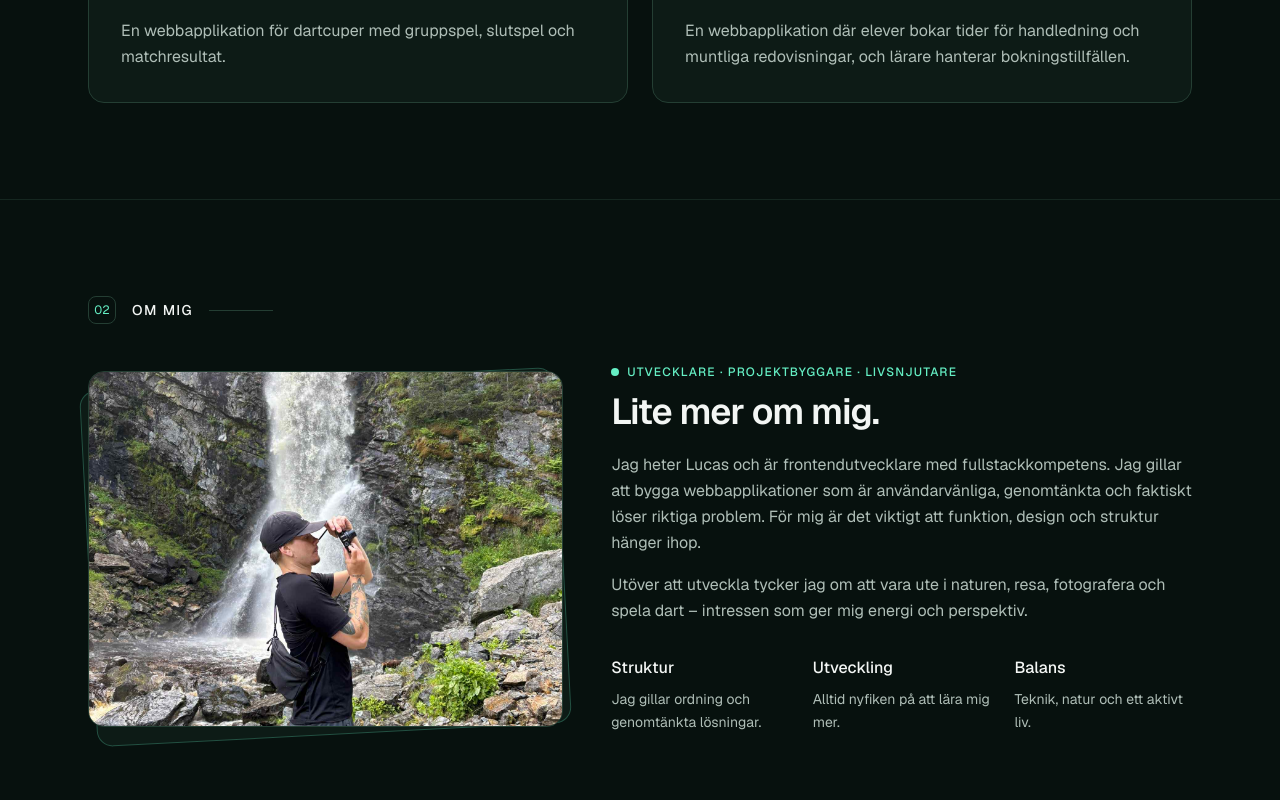
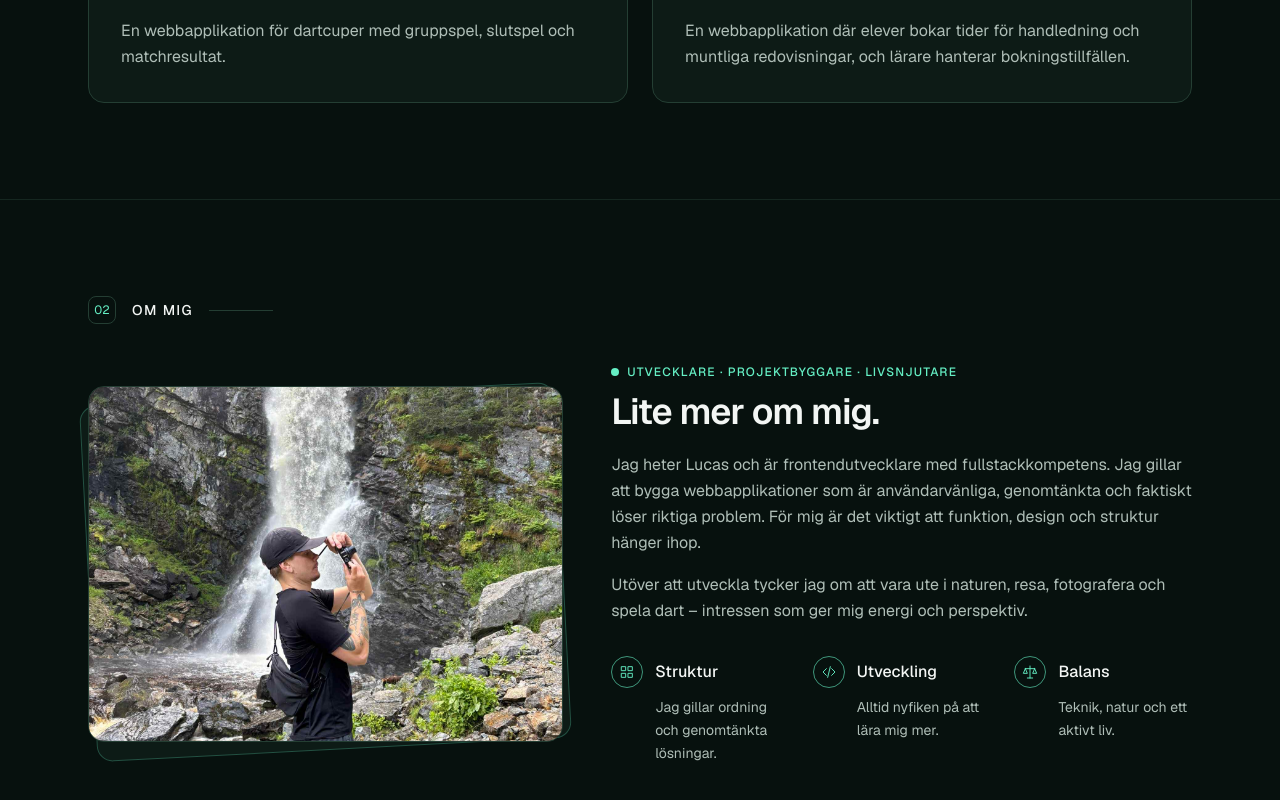
Before and after one commit to HanssonLucas/portfolio, a Next.js app: page / in a window 1280 px wide. Shown: the part 1155-1955 px from the top of the page. Built offline with nearby package versions, Linux system fonts and the light colour scheme.

Commit message:
feat: add mint line icons to about highlights

```diff
--- a/src/features/home/components/AboutSection.tsx
+++ b/src/features/home/components/AboutSection.tsx
@@ -6,14 +6,17 @@ const highlights = [
   {
     title: "Struktur",
     description: "Jag gillar ordning och genomtänkta lösningar.",
+    iconPath: "M4 4h6v6H4z M14 4h6v6h-6z M4 14h6v6H4z M14 14h6v6h-6z",
   },
   {
     title: "Utveckling",
     description: "Alltid nyfiken på att lära mig mer.",
+    iconPath: "m8 7-5 5 5 5 M16 7l5 5-5 5 M14 4l-4 16",
   },
   {
     title: "Balans",
     description: "Teknik, natur och ett aktivt liv.",
+    iconPath: "M12 3v18 M5 7h14 M5 7l-3 7h6L5 7Z M19 7l-3 7h6l-3-7Z M8 21h8",
   },
 ];
 
@@ -86,12 +89,34 @@ export function AboutSection() {
 
             <dl className="mt-8 grid gap-6 sm:grid-cols-3">
               {highlights.map((highlight) => (
-                <div key={highlight.title}>
-                  <dt className="font-medium text-foreground">
-                    {highlight.title}
+                <div
+                  key={highlight.title}
+                  className="grid grid-cols-[2rem_minmax(0,1fr)] content-start items-start gap-x-3 gap-y-2"
+                >
+                  <dt className="col-span-2 grid grid-cols-subgrid items-center">
+                    <span
+                      aria-hidden="true"
+                      className="flex size-8 items-center justify-center rounded-full border border-accent/60 text-accent"
+                    >
+                      <svg
+                        viewBox="0 0 24 24"
+                        fill="none"
+                        stroke="currentColor"
+                        strokeWidth="1.4"
+                        strokeLinecap="round"
+                        strokeLinejoin="round"
+                        className="size-4"
+                      >
+                        <path d={highlight.iconPath} />
+                      </svg>
+                    </span>
+
+                    <span className="font-medium text-foreground">
+                      {highlight.title}
+                    </span>
                   </dt>
 
-                  <dd className="mt-2 text-sm leading-relaxed text-muted">
+                  <dd className="col-start-2 text-sm leading-relaxed text-muted">
                     {highlight.description}
                   </dd>
                 </div>
```
